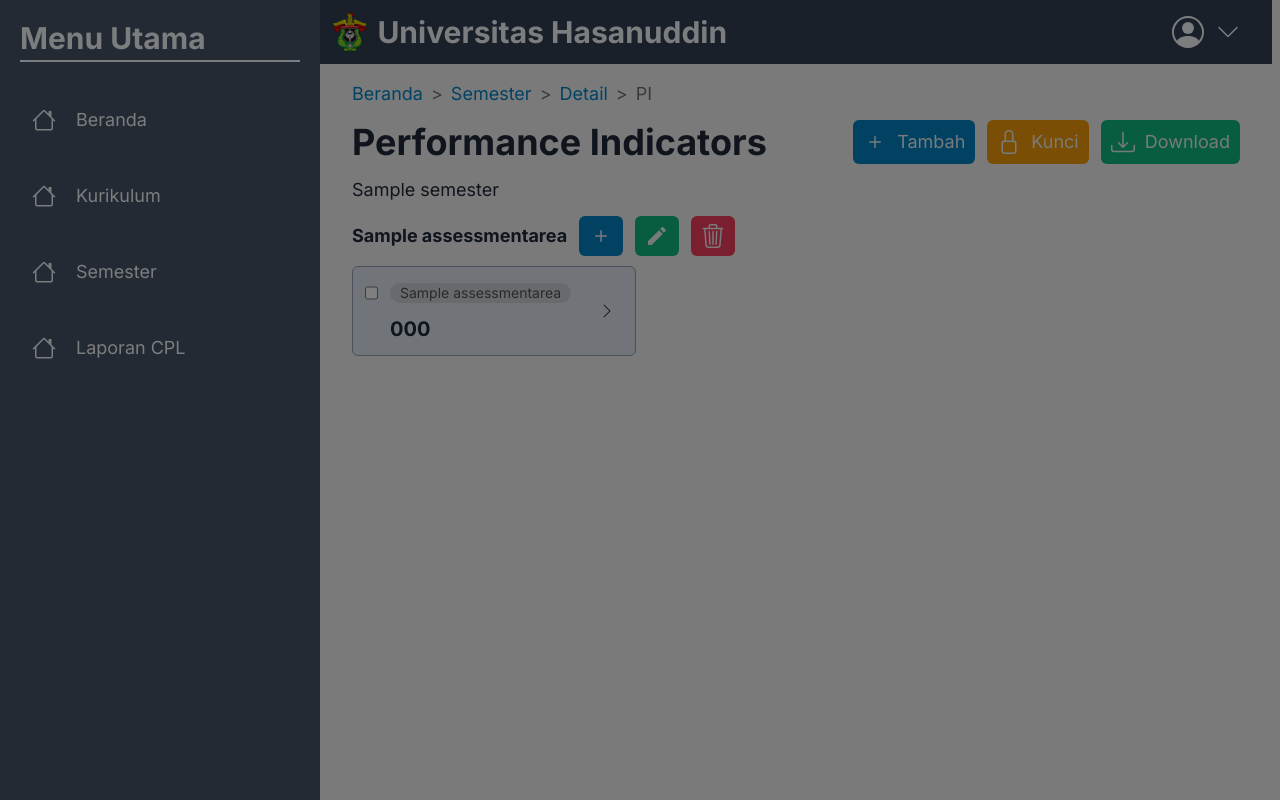
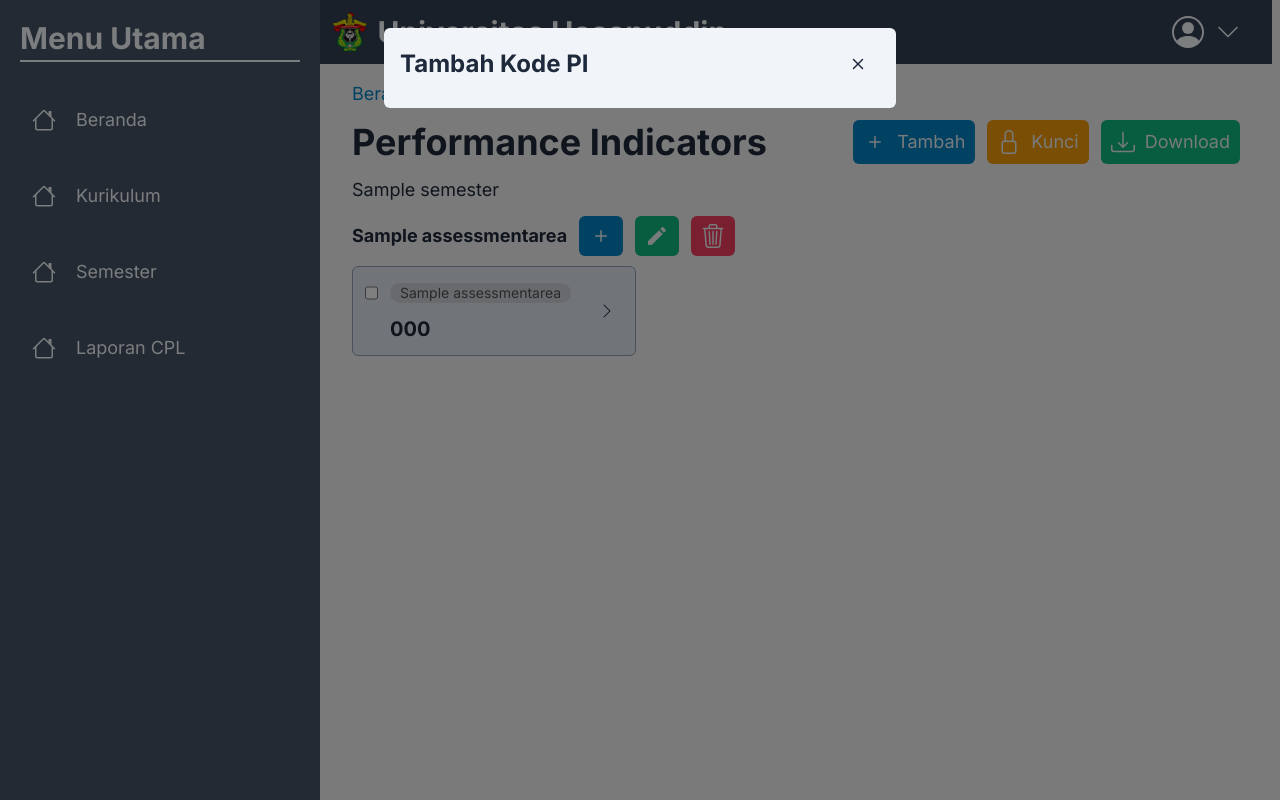
Before and after one commit to alfianAH/learning-outcomes-assessment, a Django app: page /semester/1/pi-area/ in a window 1280 px wide, after a click on "Kunci". Run offline with Django 3.2, Linux system fonts and the light colour scheme; tables that the repository leaves empty hold one stand-in row (values such as "Sample post"); style sheets or scripts are compiled from the project's sources; some libraries are stand-ins or nearby versions.

Commit message:
Add PI Area create view

```diff
--- a/pi_area/models.py
+++ b/pi_area/models.py
@@ -25,7 +25,7 @@ class AssessmentArea(models.Model):
         return self.performanceindicatorarea_set.all()
 
     def get_update_assessment_area_url(self):
-        return reverse('semester:pi_area:assessment-area-update', kwargs={
+        return reverse('semester:pi_area:hx-assessment-area-update', kwargs={
             'semester_kurikulum_id': self.semester.pk,
             'assessment_area_id': self.pk
         })
@@ -37,6 +37,12 @@ class AssessmentArea(models.Model):
 
     def get_delete_assessment_area_url(self):
         return reverse('semester:pi_area:delete', kwargs={
+            'semester_kurikulum_id': self.semester.pk,
+            'assessment_area_id': self.pk
+        })
+
+    def get_hx_create_pi_area_url(self):
+        return reverse('semester:pi_area:hx-pi-area-create', kwargs={
             'semester_kurikulum_id': self.semester.pk,
             'assessment_area_id': self.pk
         })
--- a/pi_area/urls.py
+++ b/pi_area/urls.py
@@ -1,11 +1,12 @@
 from django.urls import path
 from .views import (
     PIAreaReadAllView,
+    PerformanceIndicatorAreaCreateHxView,
     PerformanceIndicatorAreaReadView,
     PerformanceIndicatorAreaBulkDeleteView,
     PIAreaCreateView,
     AssessmentAreaDeleteView,
-    AssessmentAreaUpdateView,
+    AssessmentAreaUpdateHxView,
 )
 
 
@@ -18,6 +19,7 @@ urlpatterns = [
 
     # Assessment Area
     path('create/', PIAreaCreateView.as_view(), name='create'),
-    path('<int:assessment_area_id>/update/', AssessmentAreaUpdateView.as_view(), name='assessment-area-update'),
+    path('<int:assessment_area_id>/hx-pi-area-create/', PerformanceIndicatorAreaCreateHxView.as_view(), name='hx-pi-area-create'),
+    path('<int:assessment_area_id>/hx-update/', AssessmentAreaUpdateHxView.as_view(), name='hx-assessment-area-update'),
     path('<int:assessment_area_id>/delete/', AssessmentAreaDeleteView.as_view(), name='delete'),
 ]
--- a/pi_area/views.py
+++ b/pi_area/views.py
@@ -55,8 +55,6 @@ class PIAreaCreateView(CreateView):
     def post(self, request: HttpRequest, *args, **kwargs) -> HttpResponse:
         form = self.get_form()
         self.formset = self.FormsetClass(request.POST)
-        print('Formset: {}'.format(self.formset.is_valid()))
-        print('Form: {}'.format(form.is_valid()))
 
         if all([self.formset.is_valid(), form.is_valid()]):
             return self.form_valid(form)
@@ -78,12 +76,16 @@ class PIAreaCreateView(CreateView):
         return redirect(self.success_url)
 
 
-class AssessmentAreaUpdateView(UpdateView):
+class AssessmentAreaUpdateHxView(UpdateView):
     model = AssessmentArea
     pk_url_kwarg = 'assessment_area_id'
     form_class = AssessmentAreaForm
     template_name: str = 'pi-area/partials/assessment-area-update-form.html'
     assessment_area_obj: AssessmentArea = None
+
+    def get(self, request: HttpRequest, *args: str, **kwargs) -> HttpResponse:
+        if not request.htmx: raise Http404
+        return super().get(request, *args, **kwargs)
 
     def get_context_data(self, **kwargs):
         context = super().get_context_data(**kwargs)
@@ -98,6 +100,7 @@ class AssessmentAreaUpdateView(UpdateView):
     def form_valid(self, form) -> HttpResponse:
         self.assessment_area_obj: AssessmentArea = self.get_object()
         self.success_url = self.assessment_area_obj.get_read_all_pi_area_url()
+        messages.success(self.request, 'Berhasl mengupdate assessment area')
 
         return super().form_valid(form)
 
@@ -139,6 +142,44 @@ class PIAreaReadAllView(ListView):
         return context
 
 
+class PerformanceIndicatorAreaCreateHxView(CreateView):
+    model = PerformanceIndicatorArea
+    form_class = PerformanceIndicatorAreaForm
+    template_name = 'components/form/default-form.html'
+    assessment_area_obj: AssessmentArea = None
+
+    def setup(self, request: HttpRequest, *args, **kwargs) -> None:
+        assessment_area_id = kwargs.get('assessment_area_id')
+        self.assessment_area_obj = get_object_or_404(AssessmentArea, id=assessment_area_id)
+
+        self.success_url = self.assessment_area_obj.get_read_all_pi_area_url()
+        return super().setup(request, *args, **kwargs)
+
+    def get(self, request: HttpRequest, *args, **kwargs) -> HttpResponse:
+        if not request.htmx: raise Http404
+        return super().get(request, *args, **kwargs)
+
+    def get_context_data(self, **kwargs):
+        context = super().get_context_data(**kwargs)
+        context.update({
+            'button_text': 'Tambah',
+            'post_url': self.assessment_area_obj.get_hx_create_pi_area_url()
+        })
+        return context
+
+    def form_valid(self, form) -> HttpResponse:
+        pi_area_obj: PerformanceIndicatorArea = form.save(commit=False)
+
+        if self.assessment_area_obj is None:
+            messages.error(self.request, 'Gagal menambahkan kode PI karena assessment area tidak ditemukan')
+        else:
+            pi_area_obj.assessment_area = self.assessment_area_obj
+            pi_area_obj.save()
+            messages.success(self.request, 'Berhasil menambahkan kode PI')
+
+        return redirect(self.success_url)
+
+
 class PerformanceIndicatorAreaReadView(DetailView):
     pass
 
@@ -155,4 +196,4 @@ class PerformanceIndicatorAreaBulkDeleteView(View):
             PerformanceIndicatorArea.objects.filter(id__in=list_pi_area).delete()
             messages.success(self.request, 'Berhasil menghapus PI Area')
 
-        return redirect(self.get_success_url())
+        return redirect(semester_obj.read_all_pi_area_url())
--- a/templates/pi-area/home.html
+++ b/templates/pi-area/home.html
@@ -51,7 +51,7 @@ Performance Indicators -
                     <div class="flex flex-row items-center space-x-2.5 lg:space-x-3">
                         <span class="list-item-title">{{ object.nama }}</span>
 
-                        <button class="btn btn-primary" title="Tambah">
+                        <button class="btn btn-primary" title="Tambah" data-target="#create-modal" onclick="openModal(this)" hx-get="{{ object.get_hx_create_pi_area_url }}" hx-target="#create-modal-form" hx-trigger="click">
                             <svg xmlns="http://www.w3.org/2000/svg" focusable="False" role="img" aria-label="" fill="currentColor" class="bi bi-plus" viewBox="0 0 16 16">
                                 <path d="M8 4a.5.5 0 0 1 .5.5v3h3a.5.5 0 0 1 0 1h-3v3a.5.5 0 0 1-1 0v-3h-3a.5.5 0 0 1 0-1h3v-3A.5.5 0 0 1 8 4z"/>
                             </svg>
@@ -94,6 +94,24 @@ Performance Indicators -
                 </div>
             </div>
         </div>
+
+        <div class="modal" id="create-modal">
+            <div class="modal-dialog">
+                <div class="modal-content">
+                    <div class="modal-header">
+                        <h3>Tambah Kode PI</h3>
+                        <button class="btn border-none" type="button" data-dismiss="modal" onclick="closeModalByButton(this)">
+                            <svg xmlns="http://www.w3.org/2000/svg" width="16" height="16" fill="currentColor" class="bi bi-x" viewBox="0 0 16 16">
+                                <path d="M4.646 4.646a.5.5 0 0 1 .708 0L8 7.293l2.646-2.647a.5.5 0 0 1 .708.708L8.707 8l2.647 2.646a.5.5 0 0 1-.708.708L8 8.707l-2.646 2.647a.5.5 0 0 1-.708-.708L7.293 8 4.646 5.354a.5.5 0 0 1 0-.708z"/>
+                            </svg>
+                        </button>
+                    </div>
+                    <div class="modal-body" id="create-modal-form">
+
+                    </div>
+                </div>
+            </div>
+        </div>
     </div>
 {% else %}
 <h1>Performance Indicators</h1>
```
